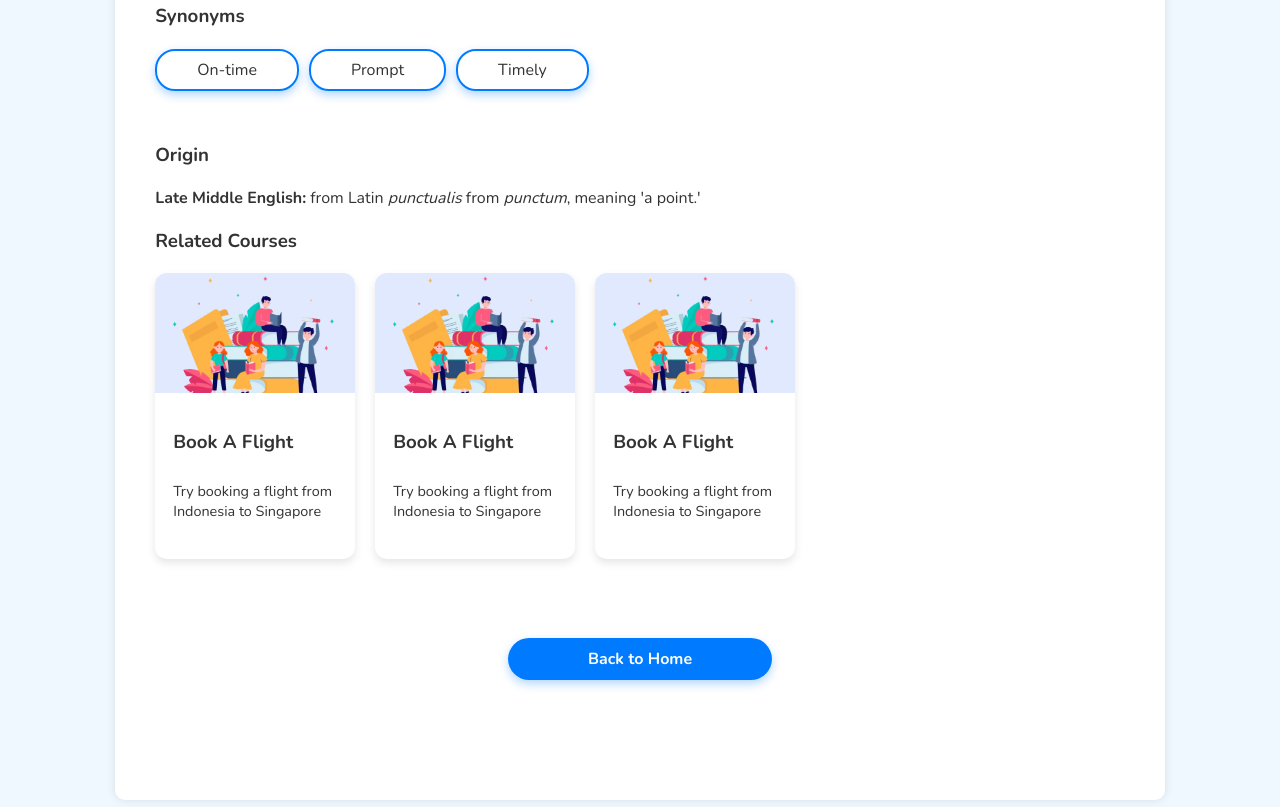
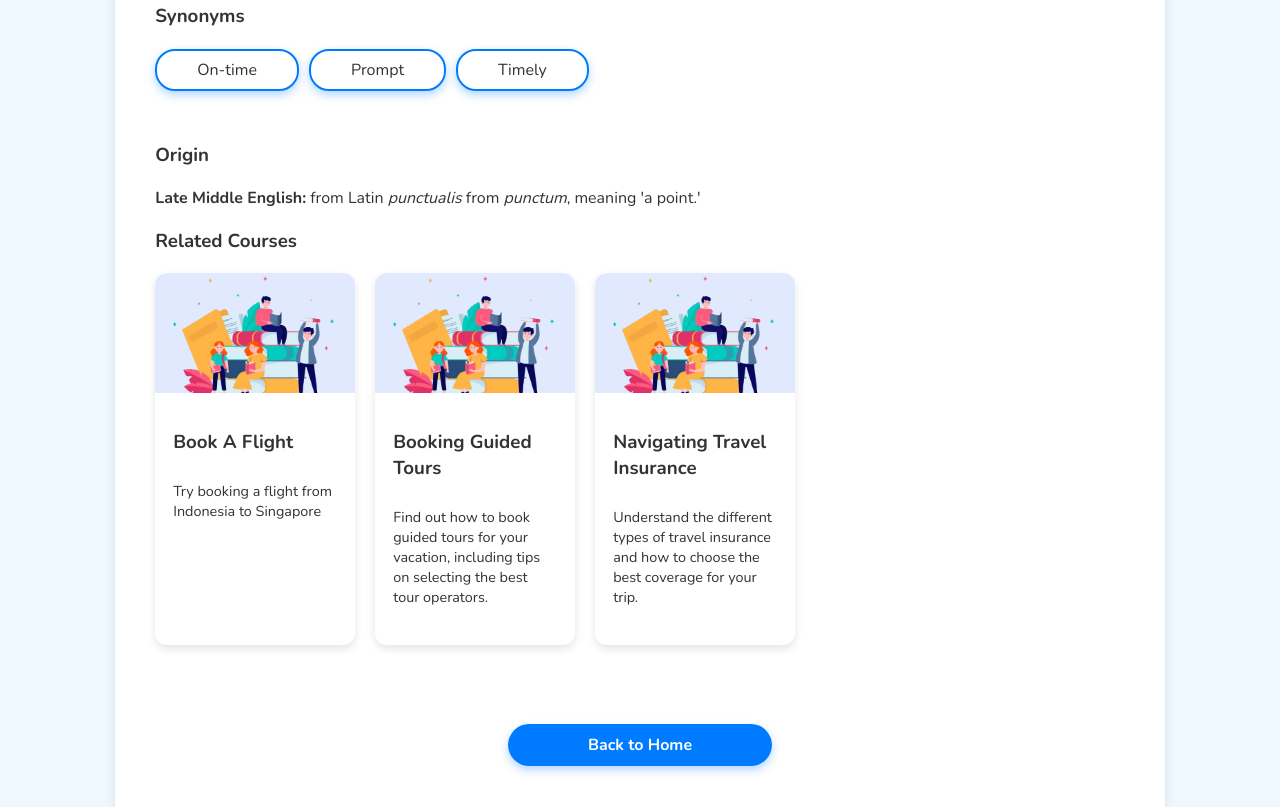
Before and after one commit to jasonjahja/LinguaLab_Web, a plain HTML site: page word.html in a window 1280 px wide. Shown: the part 460-1267 px from the top of the page. Drawn offline with nearby package versions, Linux system fonts and the light colour scheme.

Commit message:
fix bug 2

```diff
--- a/word.html
+++ b/word.html
@@ -71,8 +71,8 @@
                             <img src="assets/8609147_5836-removebg-preview.png" alt="Thumbnail">
                         </div>
                         <div class="card-content">
-                            <h3>Book A Flight</h3>
-                            <p>Try booking a flight from Indonesia to Singapore</p>
+                            <h3>Booking Guided Tours</h3>
+                            <p>Find out how to book guided tours for your vacation, including tips on selecting the best tour operators.</p>
                         </div>
                     </div>
 
@@ -81,8 +81,8 @@
                             <img src="assets/8609147_5836-removebg-preview.png" alt="Thumbnail">
                         </div>
                         <div class="card-content">
-                            <h3>Book A Flight</h3>
-                            <p>Try booking a flight from Indonesia to Singapore</p>
+                            <h3>Navigating Travel Insurance</h3>
+                            <p>Understand the different types of travel insurance and how to choose the best coverage for your trip.</p>
                         </div>
                     </div>
                 </div>
```
